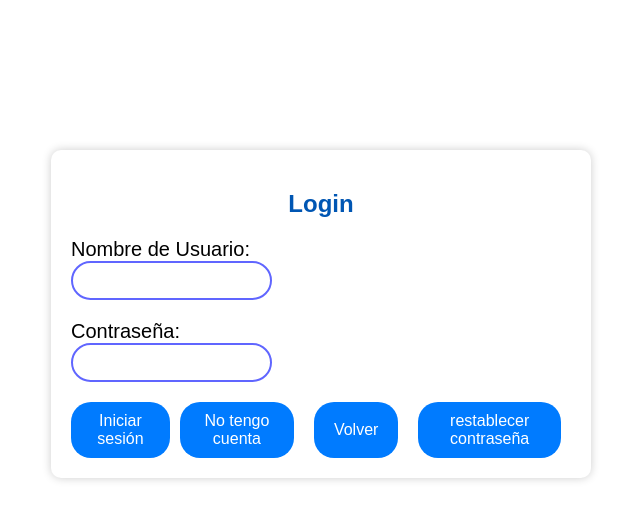
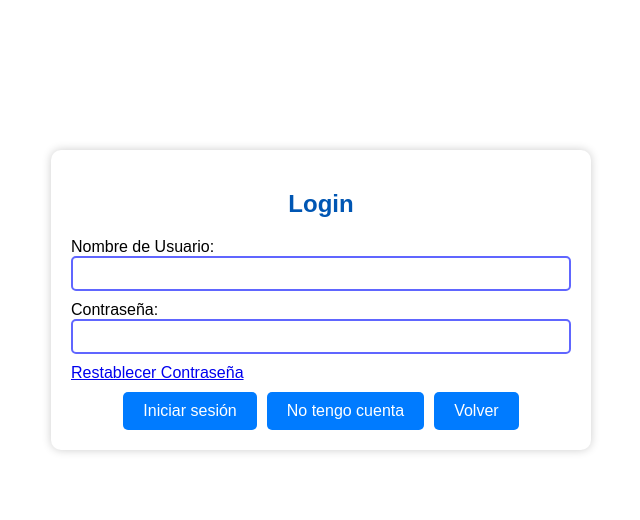
Before and after one commit to DCC-CC4401/2024-1-CC4401-1-grupo-6, a Django app: page /login/ in a window 1280 px wide. Shown: the top 520 px of the page, without its empty margins (319-959 px from the left). Run offline with Django 5.2, Linux system fonts and the light colour scheme.

Commit message:
STYLE: change register and login modal

```diff
--- a/aprende_beauchef/baseapp/static/css/login.css
+++ b/aprende_beauchef/baseapp/static/css/login.css
@@ -1,106 +1,165 @@
 /* Estilo General del Contenedor */
 .main-container {
-    font-family: Arial, sans-serif; /* Tipo de fuente */
-    width: 500px; /* Ancho del formulario */
-    margin: 150px auto; /* Centrado y margen desde el top */
-    padding: 20px; /* Espacio dentro del contenedor */
-    box-shadow: 0 0 10px rgba(0,0,0,0.2); /* Sombra alrededor del formulario */
-    border-radius: 10px; /* Bordes redondeados del contenedor */
-    background-color: white; /* Color de fondo */
+    font-family: Arial, sans-serif;
+    /* Tipo de fuente */
+    width: 500px;
+    /* Ancho del formulario */
+    margin: 150px auto;
+    /* Centrado y margen desde el top */
+    padding: 20px;
+    /* Espacio dentro del contenedor */
+    box-shadow: 0 0 10px rgba(0, 0, 0, 0.2);
+    /* Sombra alrededor del formulario */
+    border-radius: 10px;
+    /* Bordes redondeados del contenedor */
+    background-color: white;
+    /* Color de fondo */
 }
 
 /* Título del formulario */
 .page_title {
-    text-align: center; /* Centrar el título */
-    color: #0056b3; /* Color del texto */
-    margin-bottom: 20px; /* Espacio después del título */
+    text-align: center;
+    /* Centrar el título */
+    color: #0056b3;
+    /* Color del texto */
+    margin-bottom: 20px;
+    /* Espacio después del título */
 }
 
 /* Estilos del Formulario */
 .login_form_class form {
-    display: flex; /* Usar flexbox */
-    flex-direction: column; /* Elementos en columna */
+    display: flex;
+    /* Usar flexbox */
+    flex-direction: column;
+    /* Elementos en columna */
 }
 
 .login_form_class label {
-    color: #000000; /* Color de la etiqueta */
-    font-size: 20px; /* Tamaño de la fuente */
-    margin-bottom: 5px; /* Espacio debajo de la etiqueta */
+    color: #000000;
+    /* Color de la etiqueta */
+    font-size: 16px;
+    /* Tamaño de la fuente */
+    margin-bottom: 5px;
+    /* Espacio debajo de la etiqueta */
 }
 
 .login_form_class input[type="text"],
 .login_form_class input[type="password"] {
-    padding: 10px; /* Padding dentro de los inputs */
-    margin-bottom: 20px; /* Margen entre los inputs */
-    border: 2px solid #6066FF; /* Borde azul */
-    border-radius: 20px; /* Bordes redondeados */
+    width: calc(100% - 20px);
+    padding: 8px;
+    margin-bottom: 10px;
+    border: 2px solid #6066FF;
+    border-radius: 5px;
+    /* Bordes redondeados */
 }
 
 .button-container {
     display: flex;
-    flex-direction: row; /* Alinea los botones en fila */
-    justify-content: center; /* Centra los botones horizontalmente */
-    gap: 10px; /* Espacio entre los botones */
+    flex-direction: row;
+    /* Alinea los botones en fila */
+    justify-content: center;
+    /* Centra los botones horizontalmente */
+    gap: 10px;
+    margin-top: 10px;
+    /* Espacio entre los botones */
 }
 
 /* Botón de  */
 #login_button {
-    background-color: #007BFF; /* Color de fondo azul */
-    border: none; /* Sin bordes */
-    color: white; /* Texto en blanco */
-    padding: 10px 20px; /* Padding */
-    font-size: 16px; /* Tamaño del texto */
-    border-radius: 20px; /* Bordes redondeados */
-    cursor: pointer; /* Cursor en forma de mano al pasar sobre el botón */
-    transition: background-color 0.3s; /* Transición suave del color de fondo */
+    background-color: #007BFF;
+    /* Color de fondo azul */
+    border: none;
+    /* Sin bordes */
+    color: white;
+    /* Texto en blanco */
+    padding: 10px 20px;
+    /* Padding */
+    font-size: 16px;
+    /* Tamaño del texto */
+    border-radius: 5px;
+    /* Bordes redondeados */
+    cursor: pointer;
+    /* Cursor en forma de mano al pasar sobre el botón */
+    transition: background-color 0.3s;
+    /* Transición suave del color de fondo */
 }
 
 #login_button:hover {
-    background-color: #0056b3; /* Color al hacer hover */
+    background-color: #0056b3;
+    /* Color al hacer hover */
 }
 
 /* Botón de  */
 #NotAccount {
-    background-color: #007BFF; /* Color de fondo azul */
-    border: none; /* Sin bordes */
-    color: white; /* Texto en blanco */
-    padding: 10px 20px; /* Padding */
-    font-size: 16px; /* Tamaño del texto */
-    border-radius: 20px; /* Bordes redondeados */
-    cursor: pointer; /* Cursor en forma de mano al pasar sobre el botón */
-    transition: background-color 0.3s; /* Transición suave del color de fondo */
+    background-color: #007BFF;
+    /* Color de fondo azul */
+    border: none;
+    /* Sin bordes */
+    color: white;
+    /* Texto en blanco */
+    padding: 10px 20px;
+    /* Padding */
+    font-size: 16px;
+    /* Tamaño del texto */
+    border-radius: 5px;
+    /* Bordes redondeados */
+    cursor: pointer;
+    /* Cursor en forma de mano al pasar sobre el botón */
+    transition: background-color 0.3s;
+    /* Transición suave del color de fondo */
 }
 
 #NotAccount:hover {
-    background-color: #0056b3; /* Color al hacer hover */
+    background-color: #0056b3;
+    /* Color al hacer hover */
 }
 
 /* Botón de  */
 #backToIndex {
-    background-color: #007BFF; /* Color de fondo azul */
-    border: none; /* Sin bordes */
-    color: white; /* Texto en blanco */
-    padding: 10px 20px; /* Padding */
-    font-size: 16px; /* Tamaño del texto */
-    border-radius: 20px; /* Bordes redondeados */
-    cursor: pointer; /* Cursor en forma de mano al pasar sobre el botón */
-    transition: background-color 0.3s; /* Transición suave del color de fondo */
+    background-color: #007BFF;
+    /* Color de fondo azul */
+    border: none;
+    /* Sin bordes */
+    color: white;
+    /* Texto en blanco */
+    padding: 10px 20px;
+    /* Padding */
+    font-size: 16px;
+    /* Tamaño del texto */
+    border-radius: 5px;
+    /* Bordes redondeados */
+    cursor: pointer;
+    /* Cursor en forma de mano al pasar sobre el botón */
+    transition: background-color 0.3s;
+    /* Transición suave del color de fondo */
 }
 
 #backToIndex:hover {
-    background-color: #0056b3; /* Color al hacer hover */
+    background-color: #0056b3;
+    /* Color al hacer hover */
 }
+
 /* Botón de  */
 #resetPassword {
-    background-color: #007BFF; /* Color de fondo azul */
-    border: none; /* Sin bordes */
-    color: white; /* Texto en blanco */
-    padding: 10px 20px; /* Padding */
-    font-size: 16px; /* Tamaño del texto */
-    border-radius: 20px; /* Bordes redondeados */
-    cursor: pointer; /* Cursor en forma de mano al pasar sobre el botón */
-    transition: background-color 0.3s; /* Transición suave del color de fondo */
+    background-color: #007BFF;
+    /* Color de fondo azul */
+    border: none;
+    /* Sin bordes */
+    color: white;
+    /* Texto en blanco */
+    padding: 10px 20px;
+    /* Padding */
+    font-size: 16px;
+    /* Tamaño del texto */
+    border-radius: 20px;
+    /* Bordes redondeados */
+    cursor: pointer;
+    /* Cursor en forma de mano al pasar sobre el botón */
+    transition: background-color 0.3s;
+    /* Transición suave del color de fondo */
 }
+
 #resetPassword:hover {
-    background-color: #0056b3; /* Color al hacer hover */
+    background-color: #0056b3;
+    /* Color al hacer hover */
 }
--- a/aprende_beauchef/baseapp/static/templates/login.html
+++ b/aprende_beauchef/baseapp/static/templates/login.html
@@ -23,16 +23,14 @@ Iniciar sesión
             <div class="password_input">
                 <label for="password"> Contraseña: </label> <br>
                 <input type="password" id="password" name="password">
+                <a class="new_password" href="http://127.0.0.1:8000/restablecer_contraseña">Restablecer Contraseña</a>
             </div>
             <div class="button-container">
                 <button id="login_button" type="submit"> Iniciar sesión </button>
                 <button type="button" class="NotAccount" id="NotAccount"
-                    onclick="location.href = 'http://127.0.0.1:8000/register'"> No tengo cuenta </button> <br>
+                    onclick="location.href = 'http://127.0.0.1:8000/register'"> No tengo cuenta </button>
                 <button type="button" class="backToIndex" id="backToIndex"
-                    onclick="location.href = 'http://127.0.0.1:8000/'"> Volver </button> <br>
-                <button type="button" class="resetPassword" id="resetPassword"
-                    onclick="location.href = 'http://127.0.0.1:8000/restablecer_contraseña'"> restablecer contraseña
-                </button> <br>
+                    onclick="location.href = 'http://127.0.0.1:8000/'"> Volver </button>
             </div>
 
         </form>
--- a/aprende_beauchef/baseapp/views.py
+++ b/aprende_beauchef/baseapp/views.py
@@ -263,6 +263,7 @@ def mostrar_afiche(request, posterID):
         return render(request, "mostrarAfiche.html", data)
 
 def newPassword(request):
+    user=request.user
     if request.method == "GET":
         newPassword_form = NewPasswordForm()
         return render(request, "restablecer_nueva_contraseña.html", {"newPassword_form": newPassword_form})
```
Also changed, not shown: aprende_beauchef/baseapp/static/css/register.css (+83 -39 lines), aprende_beauchef/baseapp/static/templates/register.html (+10 -9 lines).
